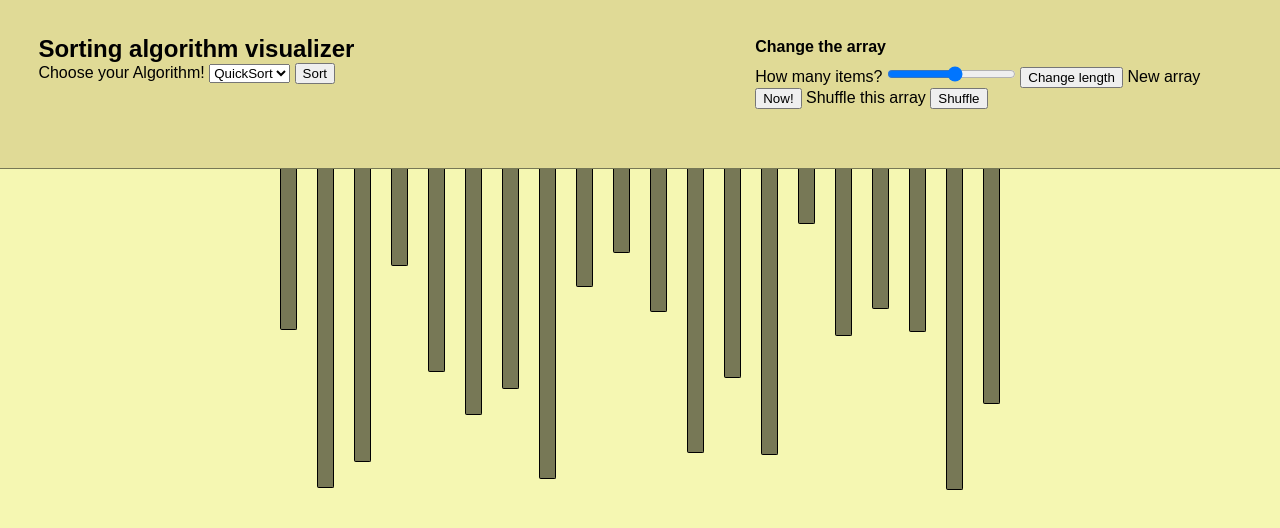
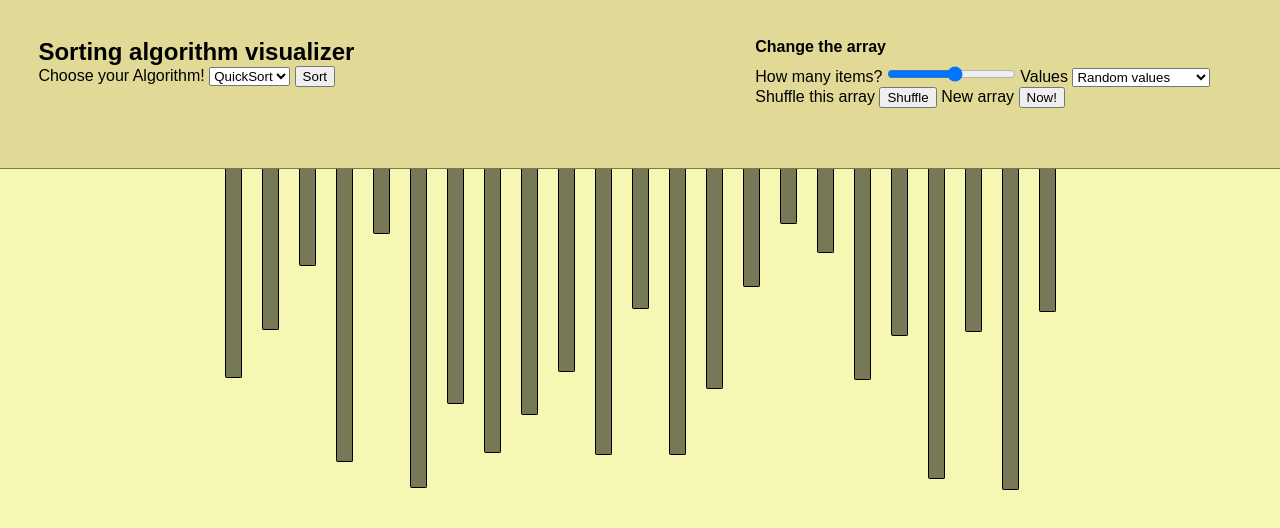
Before and after one commit to Zenongb/sortAlgoVisualizer, a plain HTML site: page index.html in a window 1280 px wide. Both pictures are taken after a click on the button "Now!". Drawn offline with Linux system fonts and the light colour scheme.

Commit message:
Improved arrayEditor & styled mergeSort

```diff
--- a/css/style.css
+++ b/css/style.css
@@ -29,9 +29,10 @@ header {
 
 #algoSelector {
 	position: absolute;
-	top: 35px;
+	top: 0px;
 	left: 0px;
 	margin-left: 3%;
+	margin-top: 3%;
 }
 #arrayEditor {
 	position: absolute;
--- a/index.html
+++ b/index.html
@@ -29,11 +29,15 @@
         <h4>Change the array</h4>
         <label>How many items?</label>
         <input type="range" id="length" name="length" min=15 max=30>
-        <button id="lengthBtn" class="btn">Change length</button>
+        <label>Values</label>
+        <select id="valueType">
+          <option value='random'> Random values </option>
+          <option value='constInc'> Constant increment </option>
+        </select>
+        <label>Shuffle this array</label>
+        <button id="shuffleBtn" class="btn">Shuffle</button>
         <label>New array</label>
         <button id='newArrBtn' class="btn" >Now!</button>
-        <label>Shuffle this array</label>
-        <button id="shuffleBtn" class="btn">Shuffle</button>
       </div>
     </header>
 
--- a/scripts/main.js
+++ b/scripts/main.js
@@ -43,18 +43,27 @@ const shuffleCall = () => {
 }
 
 const changeLength = () => {
-  console.log(document.getElementById('length').value);
-  nl.length = document.getElementById('length').value;
-  console.log(nl.length);
+  let newValue = parseInt(document.getElementById('length').value);
+  nl.length = newValue;
 }
+const getValueType = () => {
+  let type = document.getElementById('valueType');
+  switch (type.value) {
+    case 'random':
+      return true;
+    case 'constInc':
+      return false;
+  }
+}
+
 const newArray = () => {
   parent.textContent = '';
-  nl.generateNodeList();
+  changeLength();
+  nl.generateNodeList(getValueType());
 }
 // Events
 
 document.querySelector('#sortBtn').addEventListener('click', selectAlgo);
 
-document.querySelector('#lengthBtn').addEventListener('click', changeLength);
 document.querySelector('#shuffleBtn').addEventListener('click', shuffleCall);
 document.querySelector('#newArrBtn').addEventListener('click', newArray);
--- a/scripts/nodes.js
+++ b/scripts/nodes.js
@@ -23,6 +23,7 @@ class NodeList {
 
 	generateNodeList(random=true) {
 		// constructor function that generates a list of nodes
+		console.log('length '+this.length);
 		let arr, nodeArr = [];
 		if (random) {
 			arr = this.createRandomArray(this.length);
@@ -30,10 +31,12 @@ class NodeList {
 		else {
 			arr = this.createLinearArray(this.length);
 		}
+		console.log('arr ' + arr.length);
 		for (var i = 0; i < arr.length; i++) {
 			nodeArr.push(new Node(arr[i], i, this.parent));
 		}
 		this.list = nodeArr;
+		console.log('nodearr '+nodeArr.length);
 		this.shuffleList();
 	}
 
@@ -101,6 +104,14 @@ class NodeList {
 		}
 		return true;
 	}
+	printItems() {
+		let strOut = `long: ${this.list.length}; items:`;
+		for (var i = 0; i < this.list.length; i++) {
+			strOut += this.list[i].value + ', '
+		}
+
+		console.log(strOut);
+	}
 }
 
 
--- a/scripts/sorter.js
+++ b/scripts/sorter.js
@@ -147,10 +147,9 @@ class Sorter {
         max = range[1];
     for (var j = min; j <= max; j++) {
       this.nl.list[j].updateValue(newValues[k++].value);
-      this.nl.list[j].comparing();
+      this.nl.list[j].compared();
       await this.sleep()
     }
-    return [min, max];
   }
 
   switchState(range, comparing) {
```
